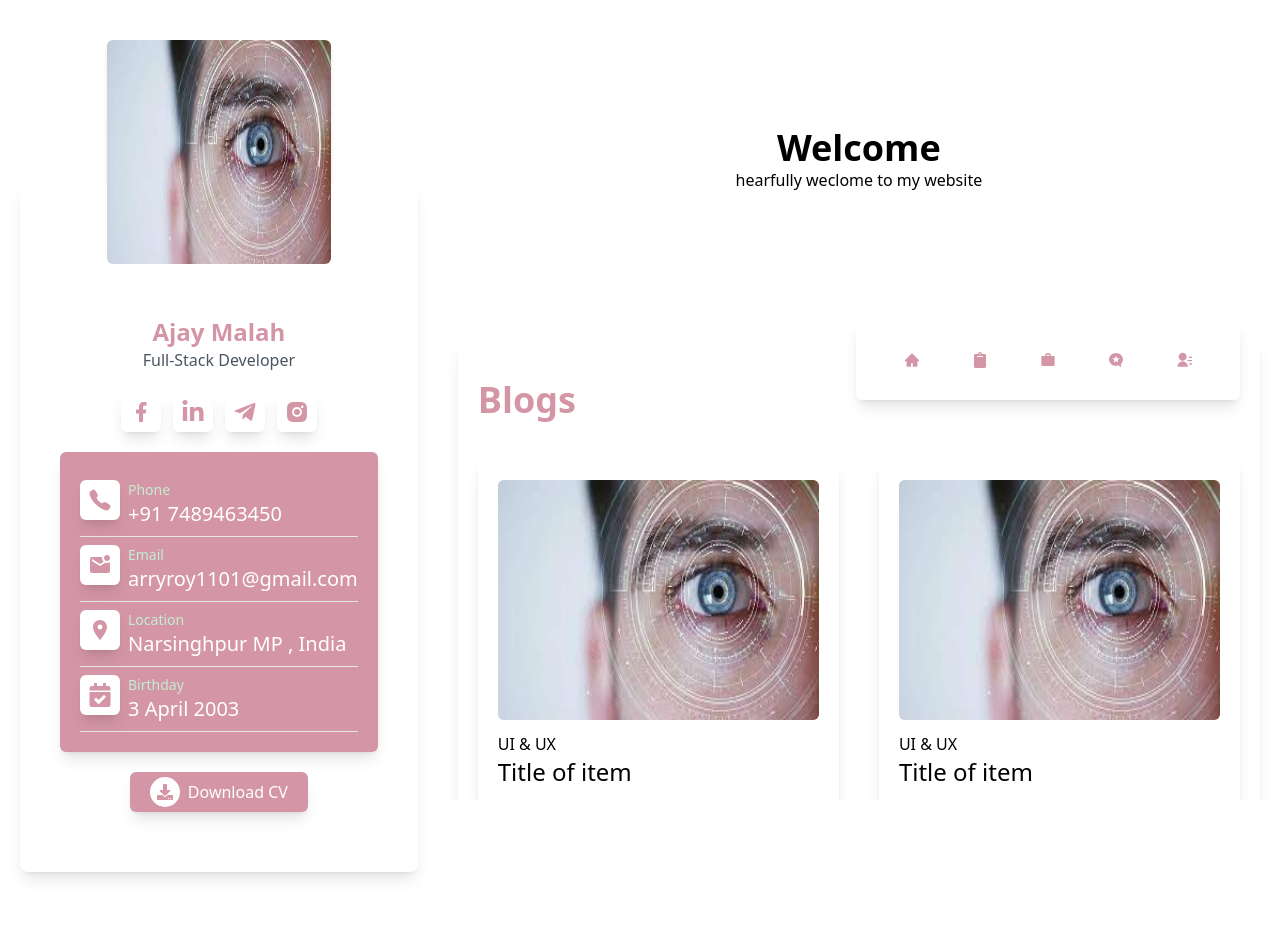
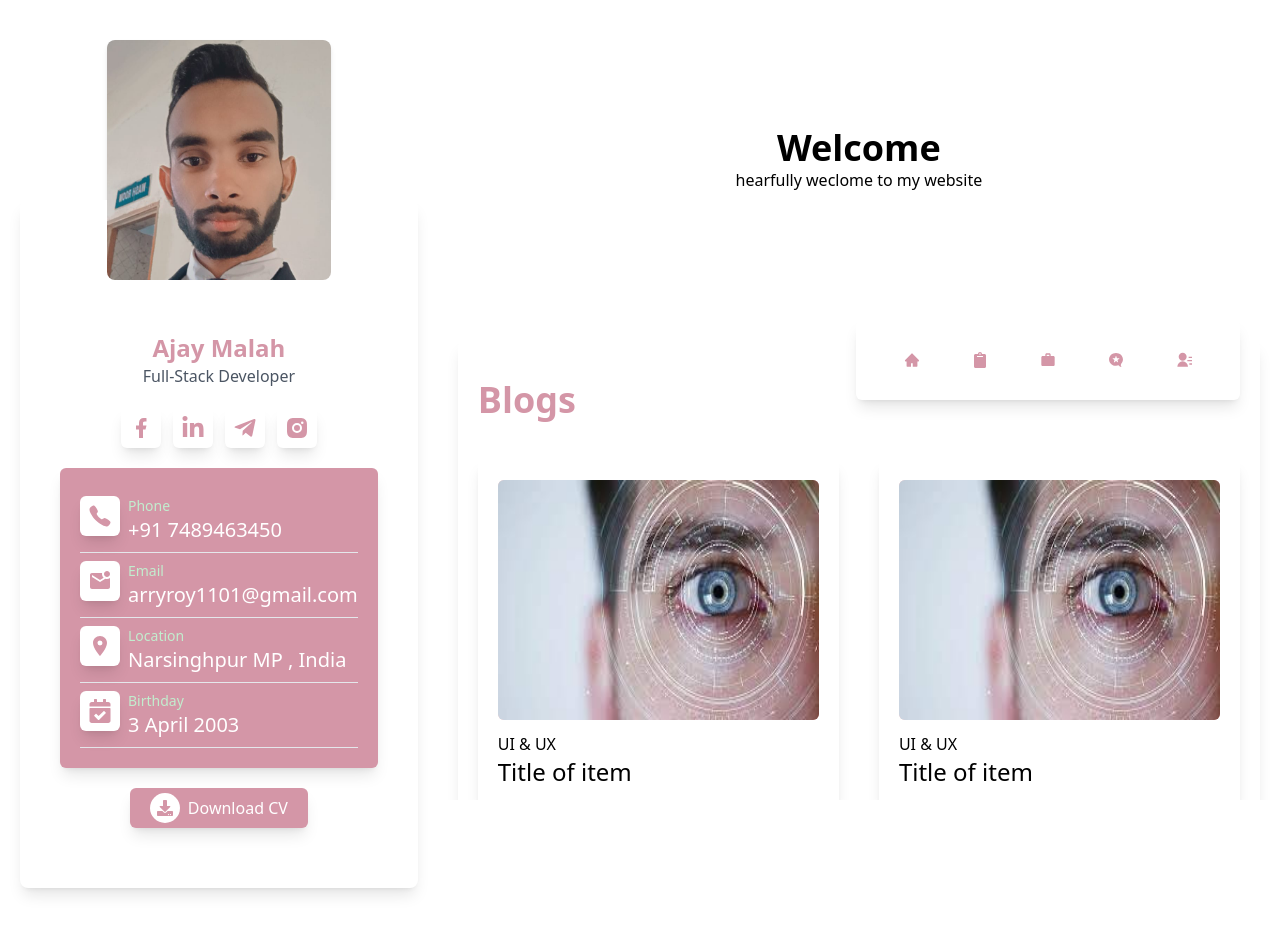
Before and after one commit to 1230Ajay/frontendreal, a Next.js app: page /Blog in a window 1280 px wide. Shown: the top 934 px of the page. Built offline with nearby package versions, Linux system fonts and the light colour scheme.

Commit message:
color changed

```diff
--- a/src/components/Intro.tsx
+++ b/src/components/Intro.tsx
@@ -11,8 +11,8 @@ const Intro = () => {
 
             {/* image section */}
 
-            <div className='h-56 w-56  mx-auto rounded-lg shadow-md flex'>
-                <img src="/index.jpeg" className=' rounded-md z-10' alt="" />
+            <div className='h-60 w-56 overflow-hidden relative mx-auto rounded-lg shadow-md flex'>
+                <img src="/index3.jpeg" className=' absolute rounded-md z-10' alt="" />
             </div>
             <div className=' bg-white lg:shadow-lg relative rounded-lg -z-0 -top-20 mx-5 py-10'>
                 {/* name section */}
--- a/src/pages/index.tsx
+++ b/src/pages/index.tsx
@@ -19,7 +19,7 @@ export async function getServerSideProps() {
 }
 
 
-export default function Home({data}) {
+export default function Home({ data }) {
   return (
 
 
@@ -34,7 +34,7 @@ export default function Home({data}) {
             <div className=' text-base font-normal'>hearfully weclome to my website</div>
           </div>
           <div>
-           <Navlg/>
+            <Navlg />
           </div>
 
           <div className=' rounded-lg shadow-lg mx-5 h-fit bg-white  sm:py-5'>
```
Also changed, not shown: public/index2.jpeg (added), public/index3.jpeg (added). Lines whose indentation alone changed are shown as unchanged.
